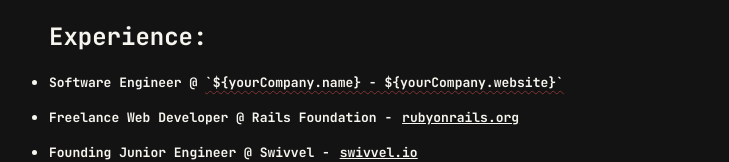
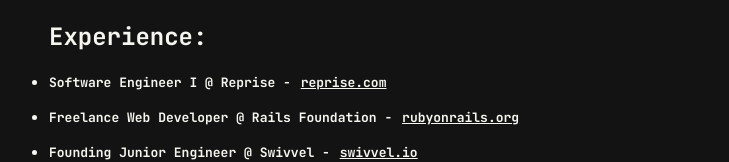
Before and after one commit to john-farina/web-resume, a React (Create React App) app: page / in a window 1280 px wide. Shown: the part 354-516 px from the top of the page, without its empty margins (266-995 px from the left). Built offline with nearby package versions, Linux system fonts and the light colour scheme.

Commit message:
Add Reprise position in `Experience`

```diff
--- a/src/App/MainPage/cards/ExperienceCard/CompanyLink/CompanyLink.scss
+++ b/src/App/MainPage/cards/ExperienceCard/CompanyLink/CompanyLink.scss
@@ -21,6 +21,10 @@
         &.rails {
             background-color: $rails;
         }
+
+        &.reprise {
+            background-color: $reprise;
+        }
     }
 }
 
@@ -39,5 +43,9 @@
         &.rails {
             color: $rails;
         }
+
+        &.reprise {
+            color: $reprise;
+        }
     }
 }
--- a/src/App/MainPage/cards/ExperienceCard/CompanyLink/CompanyLink.tsx
+++ b/src/App/MainPage/cards/ExperienceCard/CompanyLink/CompanyLink.tsx
@@ -5,7 +5,7 @@
     title: string;
     visibleLink: string;
     link: string;
-    company: `swivvel` | `bedroomProducer` | `rails`;
+    company: `bedroomProducer` | `swivvel` | `rails` | `reprise`;
 }
 
 const CompanyLink = ({ title, visibleLink, link, company }: Props) => {
@@ -18,6 +18,8 @@
         companyName = "Bedroom Producer";
     } else if (company === "rails") {
         companyName = "Rails Foundation";
+    } else if (company === "reprise") {
+        companyName = "Reprise";
     } else {
         const exhaustiveCheck: never = company;
         return exhaustiveCheck;
--- a/src/App/MainPage/cards/ExperienceCard/ExperienceCard.tsx
+++ b/src/App/MainPage/cards/ExperienceCard/ExperienceCard.tsx
@@ -6,7 +6,14 @@
   return (
     <CardContainer title="Experience">
       <ul>
-        <HoverList position="Software Engineer" line="34" />
+        {/* <HoverList position="Software Engineer" line="34" /> */}
+
+        <CompanyLink
+          title="Software Engineer I"
+          link="https://www.reprise.com/"
+          visibleLink="reprise.com"
+          company="reprise"
+        />
 
         <CompanyLink
           title="Freelance Web Developer"
--- a/src/App/styles/theme.scss
+++ b/src/App/styles/theme.scss
@@ -8,5 +8,6 @@
 $swivvel: rgb(32, 71, 60);
 $bedroomProducer: rgb(157, 89, 239);
 $rails: rgb(193, 40, 28);
+$reprise: rgb(111, 109, 241);
 
 $mobileWidth: 650px;
```
